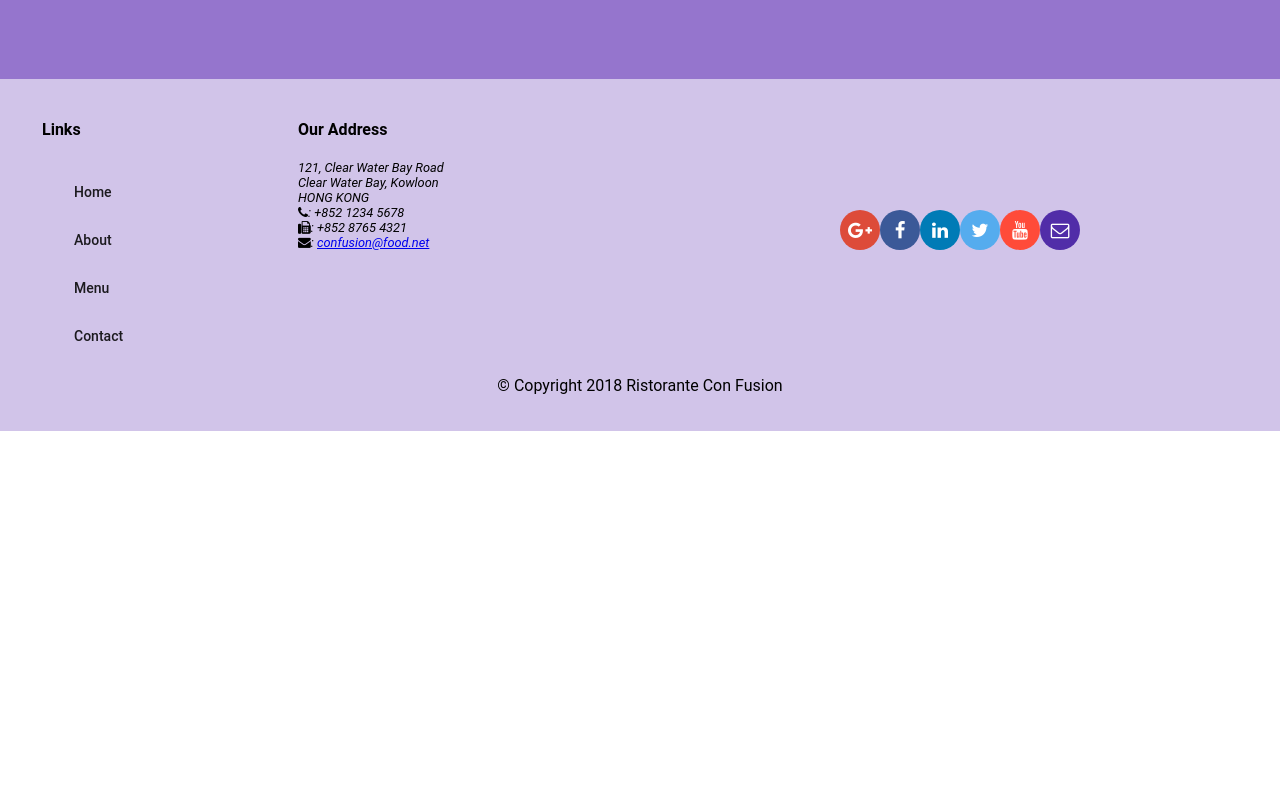
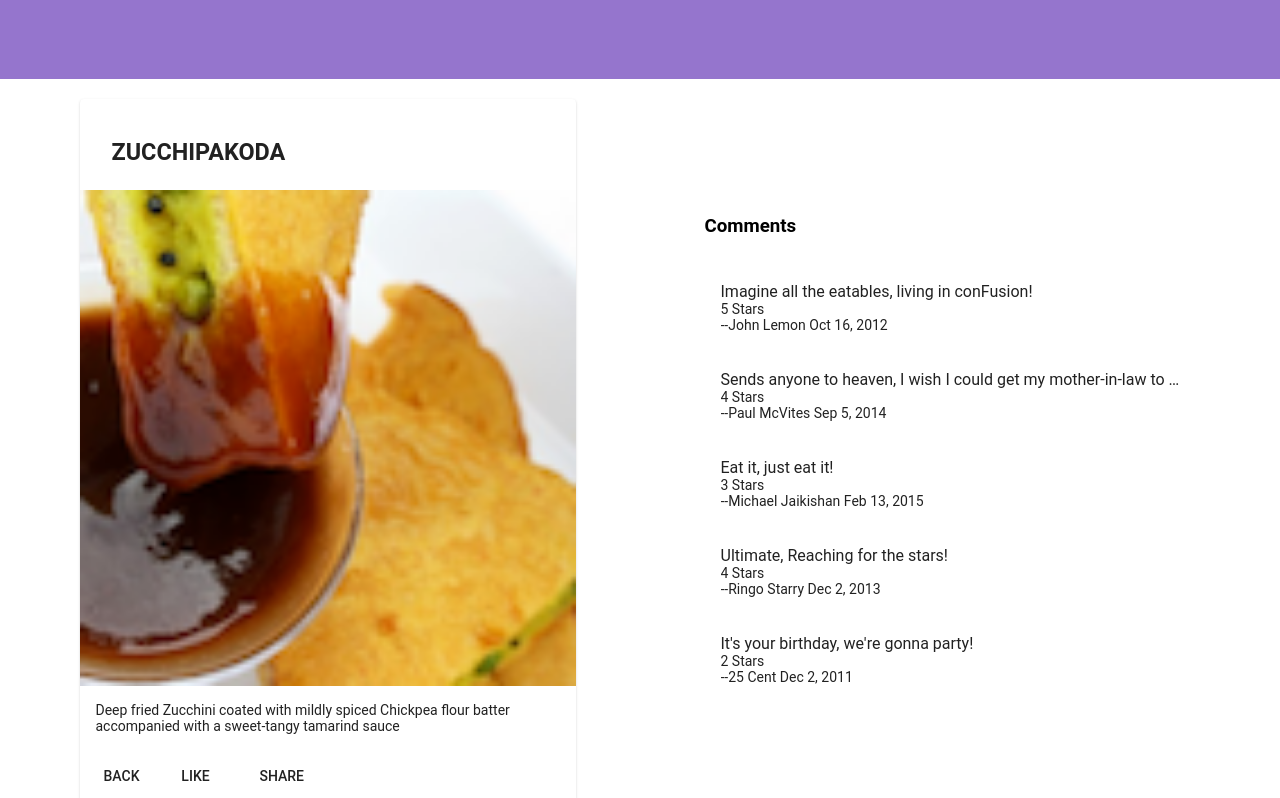
Before and after one commit to miyushan/Angular, an Angular app: page /dishdetail/1 in a window 1280 px wide. Before the commit this address led to /. Shown: the part 260-1058 px from the top of the page. Before the commit the page ends 800 px from the top, so only its background shows below. Built offline with nearby package versions, Linux system fonts and the light colour scheme.

Commit message:
Single Page Applications Part 2

```diff
--- a/src/app/app-routing/routes.ts
+++ b/src/app/app-routing/routes.ts
@@ -9,6 +9,7 @@
 export const routes: Routes =[
     {path: 'home', component: HomeComponent},
     {path: 'menu', component: MenuComponent},
+    {path: 'dishdetail/:id', component: DishdetailComponent },
     {path: 'contactus', component: ContactComponent},
     {path: '', redirectTo: '/home', pathMatch: 'full'},
 ]
--- a/src/app/dishdetail/dishdetail.component.html
+++ b/src/app/dishdetail/dishdetail.component.html
@@ -21,6 +21,7 @@
           </p>
         </mat-card-content>
         <mat-card-actions>
+          <button mat-button (click)="goBack()">BACK</button>
           <button mat-button>LIKE</button>
           <button mat-button>SHARE</button>
         </mat-card-actions>
--- a/src/app/dishdetail/dishdetail.component.ts
+++ b/src/app/dishdetail/dishdetail.component.ts
@@ -1,5 +1,8 @@
 import { Component, OnInit,Input } from '@angular/core';
+import { Params, ActivatedRoute } from '@angular/router';
+import { Location } from '@angular/common';
 import { Dish } from '../shared/dish';
+import { DishService } from '../services/dish.service';
 
 
 @Component({
@@ -13,9 +16,17 @@
   dish: Dish;
 
 
-  constructor() { }
+  constructor(private dishservice: DishService,
+    private route: ActivatedRoute,
+    private location: Location) { }
 
   ngOnInit() {
+    const id = this.route.snapshot.params['id'];
+    this.dish = this.dishservice.getDish(id);
+  }
+
+  goBack(): void {
+    this.location.back();
   }
 
 
--- a/src/app/footer/footer.component.html
+++ b/src/app/footer/footer.component.html
@@ -9,10 +9,10 @@
       <div fxFlex="40" fxFlexOffset="20px">
         <h4>Links</h4>
         <mat-list>
-          <mat-list-item><a mat-button>Home</a></mat-list-item>
+          <mat-list-item><a mat-button routerLink='/home'>Home</a></mat-list-item>
           <mat-list-item><a mat-button>About</a></mat-list-item>
-          <mat-list-item><a mat-button>Menu</a></mat-list-item>
-          <mat-list-item><a mat-button>Contact</a></mat-list-item>
+          <mat-list-item><a mat-button routerLink='/menu'>Menu</a></mat-list-item>
+          <mat-list-item><a mat-button routerLink='/contactus'>Contact</a></mat-list-item>
         </mat-list>
       </div>
       <div fxFlex="55">
--- a/src/app/menu/menu.component.html
+++ b/src/app/menu/menu.component.html
@@ -11,7 +11,7 @@
 
   <div fxFlex>
     <mat-grid-list cols="2" rowHeight="200px">
-      <mat-grid-tile *ngFor="let dish of dishes" (click)="onSelect(dish)">
+      <mat-grid-tile *ngFor="let dish of dishes" [routerLink]="['/dishdetail', dish.id]">
         <img height="200px" src={{dish.image}} alt={{dish.name}}>
         <mat-grid-tile-footer>
           <h1>{{dish.name | uppercase}}</h1>
```
